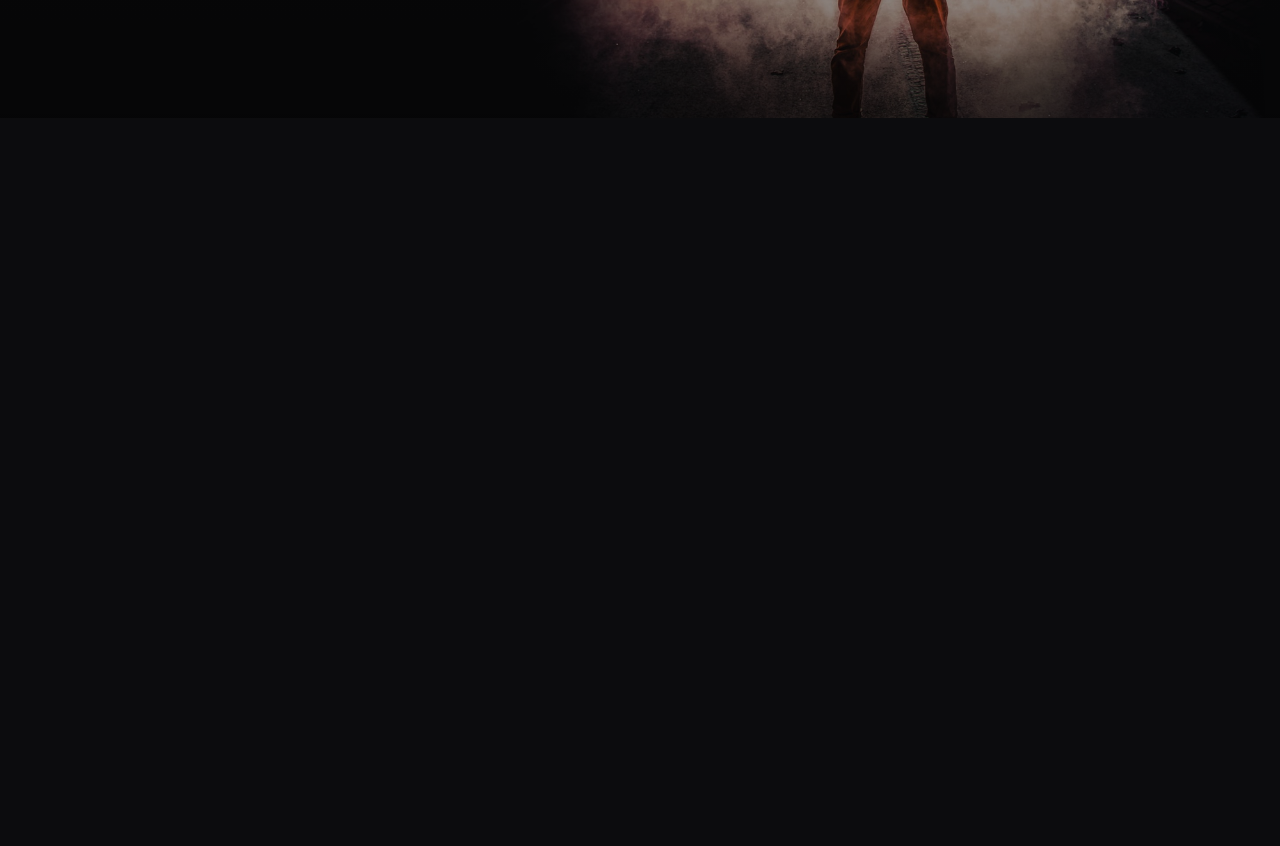
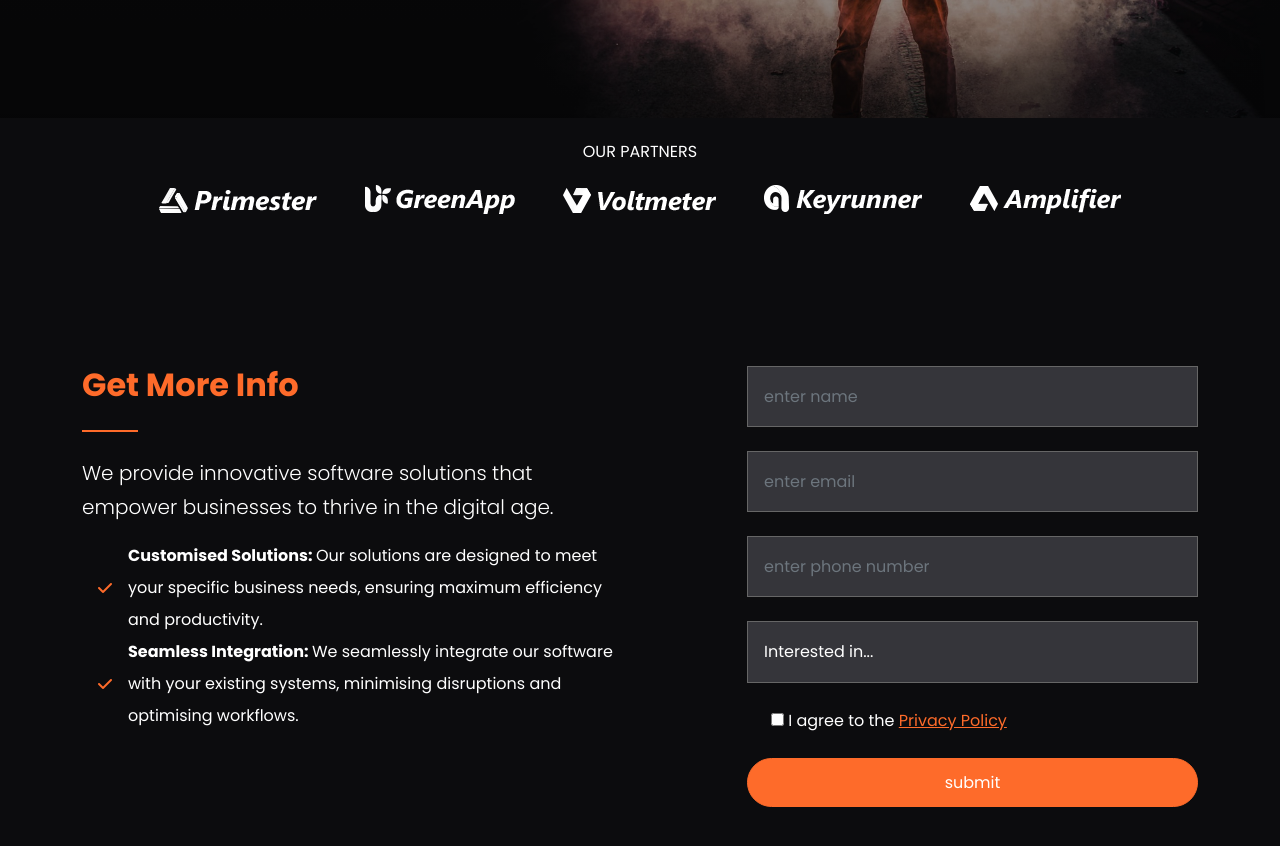
Before and after one commit to samrids99/vera-website, a website: page index.html in a window 1280 px wide. Shown: the part 558-1404 px from the top of the page. Before the commit the page ends 800 px from the top, so only its background shows below. Drawn offline with nearby package versions, Linux system fonts and the light colour scheme; files that its build step writes are made by us from their sources.

Commit message:
partners and form sections

```diff
--- a/index.html
+++ b/index.html
@@ -98,6 +98,124 @@
       </div>
     </header>
 
+    <!-- Partners -->
+    <section class="partners py-4 overflow-hidden">
+      <div class="container">
+        <div class="row">
+          <div class="col-lg-10 offset-lg-1">
+            <h6 class="text-center mb-4 text-uppercase">Our Partners</h6>
+            <div
+              class="d-flex justify-content-center align-items-center text-center"
+            >
+              <div>
+                <img src="images/partner-logo-1.png" alt="" class="mx-4" />
+              </div>
+              <div class="d-none d-sm-block">
+                <img src="images/partner-logo-2.png" alt="" class="mx-4" />
+              </div>
+              <div class="d-none d-md-block">
+                <img src="images/partner-logo-3.png" alt="" class="mx-4" />
+              </div>
+              <div class="d-none d-lg-block">
+                <img src="images/partner-logo-4.png" alt="" class="mx-4" />
+              </div>
+              <div class="d-none d-lg-block">
+                <img src="images/partner-logo-5.png" alt="" class="mx-4" />
+              </div>
+            </div>
+          </div>
+        </div>
+      </div>
+    </section>
+
+    <!-- Form Area -->
+    <section id="contact" class="contact my-7">
+      <div class="container">
+        <div class="row">
+          <div class="col-md-6">
+            <h2 class="fw-bold text-primary">Get More Info</h2>
+            <hr class="hr-heading" />
+            <p class="lead">
+              We provide innovative software solutions that empower businesses
+              to thrive in the digital age.
+            </p>
+            <ul class="list-unstyled lh-lg">
+              <li class="d-flex align-items-center">
+                <i class="fas fa-check text-primary mx-3"></i>
+                <div>
+                  <strong>Customised Solutions: </strong> Our solutions are
+                  designed to meet your specific business needs, ensuring
+                  maximum efficiency and productivity.
+                </div>
+              </li>
+              <li class="d-flex align-items-center">
+                <i class="fas fa-check text-primary mx-3"></i>
+                <div>
+                  <strong>Seamless Integration: </strong> We seamlessly
+                  integrate our software with your existing systems, minimising
+                  disruptions and optimising workflows.
+                </div>
+              </li>
+            </ul>
+          </div>
+          <div class="col-md-5 offset-md-1">
+            <form>
+              <div class="mb-4">
+                <input
+                  type="text"
+                  class="form-control bg-secondary"
+                  placeholder="enter name"
+                />
+              </div>
+              <div class="mb-4">
+                <input
+                  type="email"
+                  class="form-control bg-secondary"
+                  placeholder="enter email"
+                />
+              </div>
+              <div class="mb-4">
+                <input
+                  type="text"
+                  class="form-control bg-secondary"
+                  placeholder="enter phone number"
+                />
+              </div>
+              <div class="mb-4">
+                <select
+                  name="interested"
+                  id="interested"
+                  class="form-control bg-secondary"
+                >
+                  <option>Interested in...</option>
+                  <option value="erp">ERP Solution</option>
+                  <option value="crm">CRM Solution</option>
+                  <option value="cms">CMS Solution</option>
+                  <option value="sfa">SFA Solution</option>
+                </select>
+              </div>
+              <div class="mb-4 form-check">
+                <input type="checkbox" id="agree-check" />
+                <label for="agree-check" class="form-check-label"
+                  >I agree to the
+                  <a href="privacy.html">Privacy Policy</a></label
+                >
+              </div>
+              <div class="d-grid gap-2">
+                <input
+                  type="submit"
+                  value="submit"
+                  class="input btn btn-primary text-white"
+                />
+              </div>
+            </form>
+          </div>
+        </div>
+      </div>
+    </section>
+
+    <!-- Solutions -->
+
     <script src="js/replaceme.min.js"></script>
     <script src="js/bootstrap.bundle.min.js"></script>
     <script src="js/script.js"></script>
--- a/js/script.js
+++ b/js/script.js
@@ -11,3 +11,19 @@ if(checkReplace) {
         autoRun: true
     });
 }
+
+function userScroll() {
+    const navbar = document.querySelector('.navbar');
+
+    window.addEventListener('scroll', () => {
+        if (window.scrollY > 50) {
+            navbar.classList.add('bg-dark');
+            navbar.classList.add('navbar-sticky');
+        } else {
+            navbar.classList.remove('bg-dark');
+            navbar.classList.remove('navbar-sticky');
+        }
+    })
+}
+
+document.addEventListener('DOMContentLoaded', userScroll);
--- a/scss/styles.scss
+++ b/scss/styles.scss
@@ -11,9 +11,29 @@
     height: 600px;
 }
 
+.navbar {
+    transition: all 0.3s ease-in-out;
+}
+
+.navbar-sticky {
+    background: black;
+    opacity: 0.95;
+    box-shadow: 0 0 10px rgba(0, 0, 0, 0.8);
+}
+
 .vertical-decoration {
     top:12%;
     width: 24px;
+}
+
+.hr-heading {
+    display: inline-block;
+    width: 3.5rem;
+    height: 0.125rem;
+    margin-top: .625rem;
+    border: none;
+    background-color: var(--bs-primary);
+    opacity: 1;
 }
 
 @media(max-width: 992px) {
```
